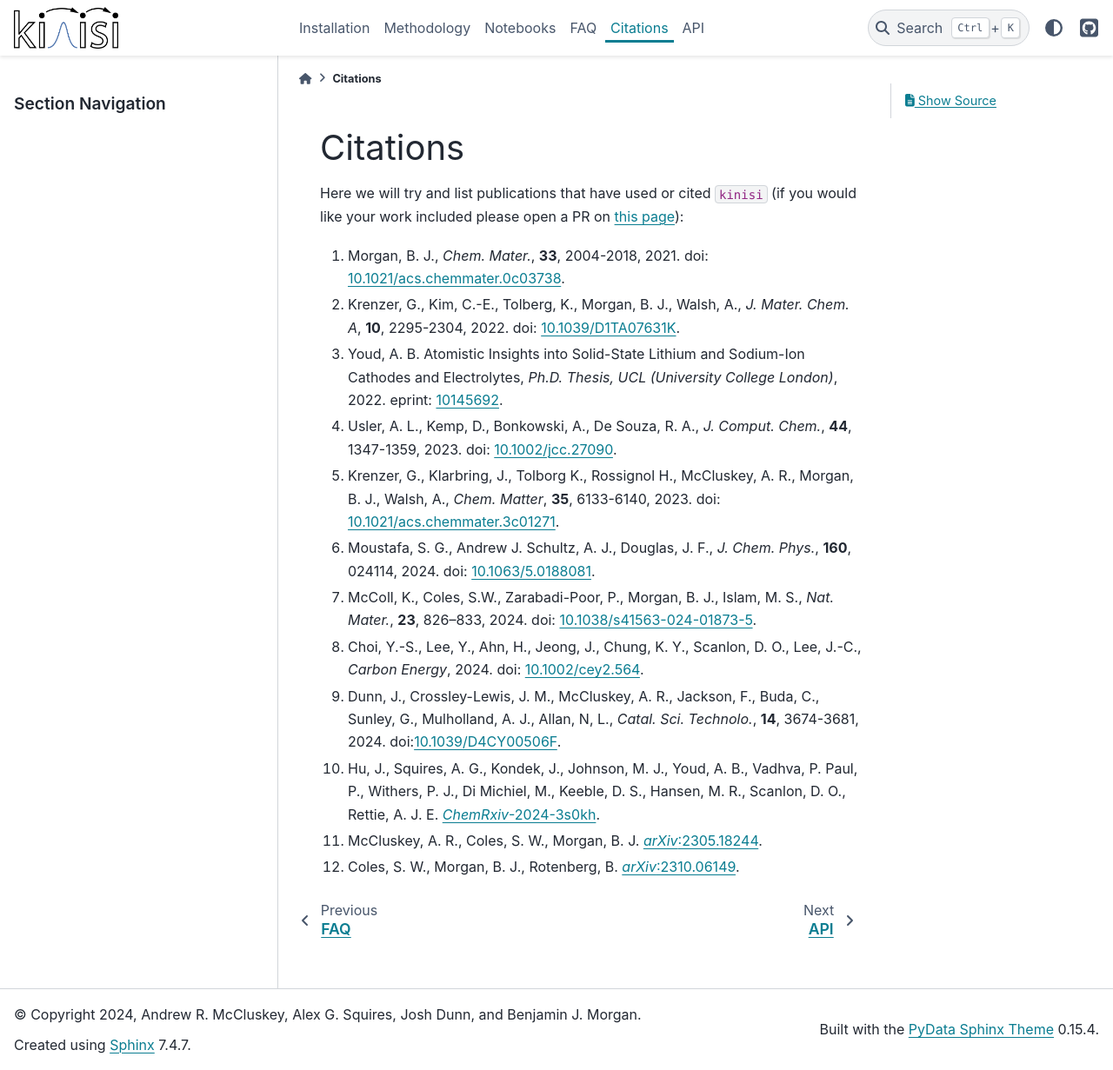
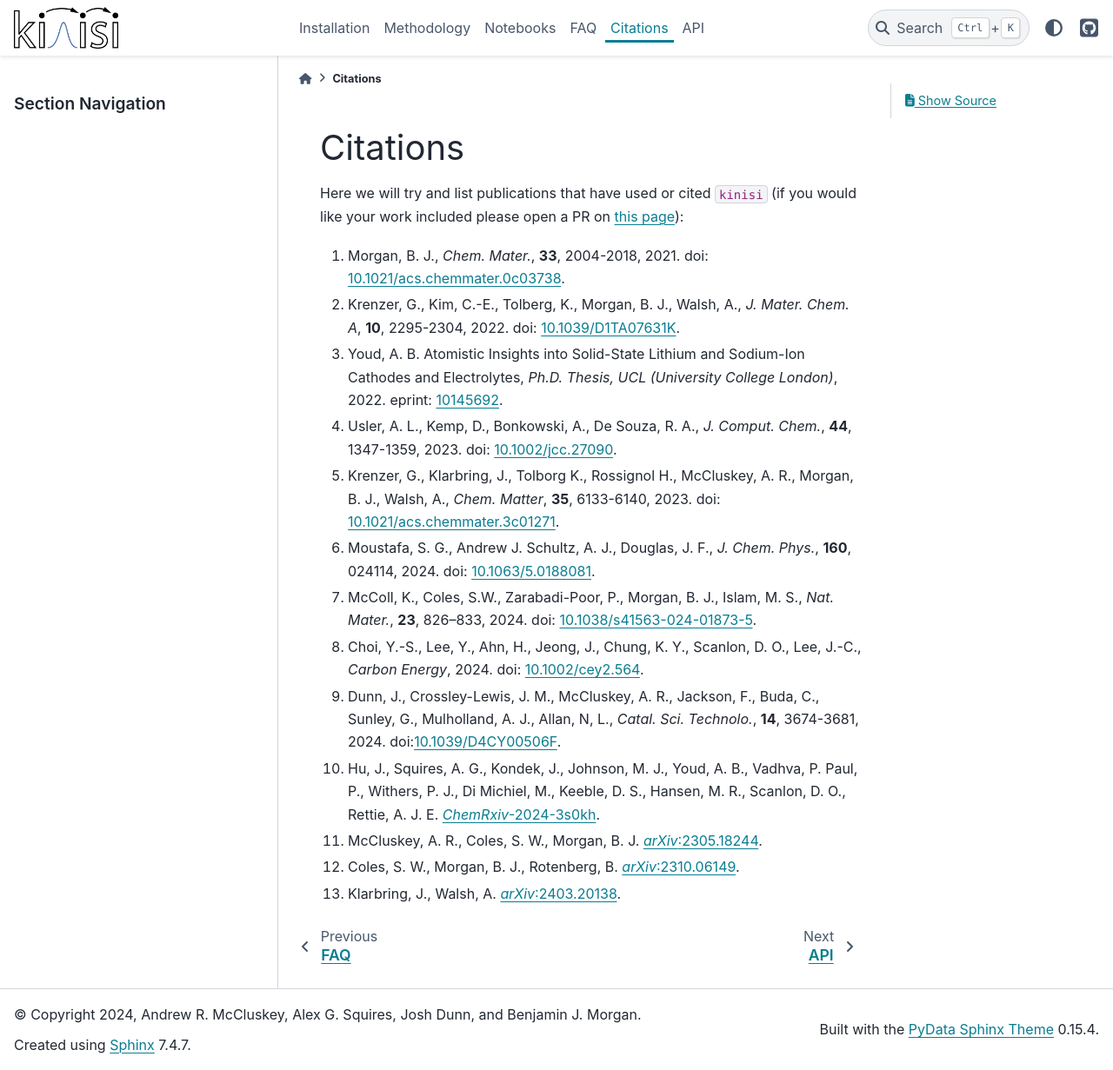
Before and after one commit to bjmorgan/kinisi, a Sphinx documentation site: the page built from docs/source/papers.md, in a window 1280 px wide and 1231 px high. Shown: the whole window at 87% size. Built offline with Sphinx 7.4.7 and the PyData theme 0.15.4, drawn with Linux system fonts in a browser that asks for light colours.

Commit message:
Update papers.md

```diff
--- a/docs/source/papers.md
+++ b/docs/source/papers.md
@@ -14,3 +14,4 @@ Here we will try and list publications that have used or cited `kinisi` (if you
 10. Hu, J., Squires, A. G., Kondek, J., Johnson, M. J., Youd, A. B., Vadhva, P. Paul, P., Withers, P. J., Di Michiel, M., Keeble, D. S., Hansen, M. R., Scanlon, D. O., Rettie, A. J. E. [*ChemRxiv*-2024-3s0kh](https://doi.org/10.26434/chemrxiv-2024-3s0kh).
 11. McCluskey, A. R., Coles, S. W., Morgan, B. J. [*arXiv*:2305.18244](https://arxiv.org/abs/2305.18244).
 12. Coles, S. W., Morgan, B. J., Rotenberg, B. [*arXiv*:2310.06149](https://arxiv.org/abs/2310.06149).
+13. Klarbring, J., Walsh, A. [*arXiv*:2403.20138](https://arxiv.org/abs/2403.20138).
```
